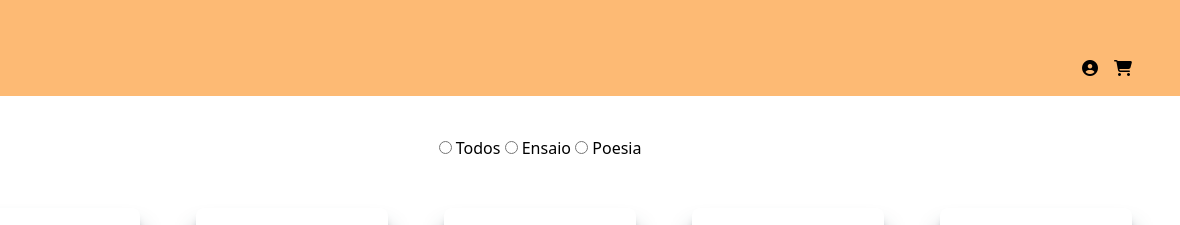
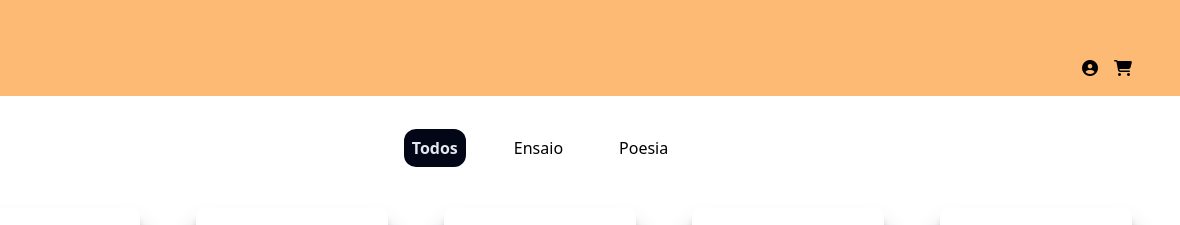
Before and after one commit to gitpoet/maquina-de-ler-vendas, a website built with Vite: page index.html in a window 1280 px wide. Shown: the top 225 px of the page, 100-1280 px from the left. Built offline with nearby package versions, Linux system fonts and the light colour scheme; grey boxes are pictures that could not be loaded.

Commit message:
criando input de filtros entre ensaio e poesia

```diff
--- a/index.html
+++ b/index.html
@@ -24,13 +24,21 @@
   </header>
 
   <main class="flex flex-col items-center ">
-    <section id="filtros" class="p-10">
-      <input id="exibir-todos" type="radio" />
-      <label for="exibir-todos">Todos</label>
-      <input id="exibir-ensaio" type="radio" />
-      <label for="exibir-ensaio">Ensaio</label>
-      <input id="exibir-poesia" type="radio" />
-      <label for="exibir-poesi">Poesia</label>
+    <section id="filtros" class="p-10 flex gap-10">
+      <div class="">
+        <input id="exibir-todos" type="radio" name="filtro" class="peer hidden" checked />
+        <label for="exibir-todos" class="peer-checked:bg-slate-950 peer-checked:text-slate-200 peer-checked:font-bold p-2 rounded-xl select-none cursor-pointer">Todos</label>
+      </div>
+      <div>
+        <input id="exibir-ensaio" type="radio" name="filtro" class="peer hidden" />
+        <label for="exibir-ensaio" class="peer-checked:bg-slate-950 peer-checked:text-slate-200 peer-checked:font-bold p-2 rounded-xl select-none cursor-pointer">Ensaio</label>
+      </div>
+      <div>
+        <input id="exibir-poesia" type="radio" name="filtro" class="peer hidden" />
+        <label for="exibir-poesia" class="peer-checked:bg-slate-950 peer-checked:text-slate-200 peer-checked:font-bold p-2 rounded-xl select-none cursor-pointer">Poesia</label>
+      </div>
+
+
     </section>
     <section id="container-produto" class="flex flex-wrap justify-center gap-10"></section>
   </main>
```
